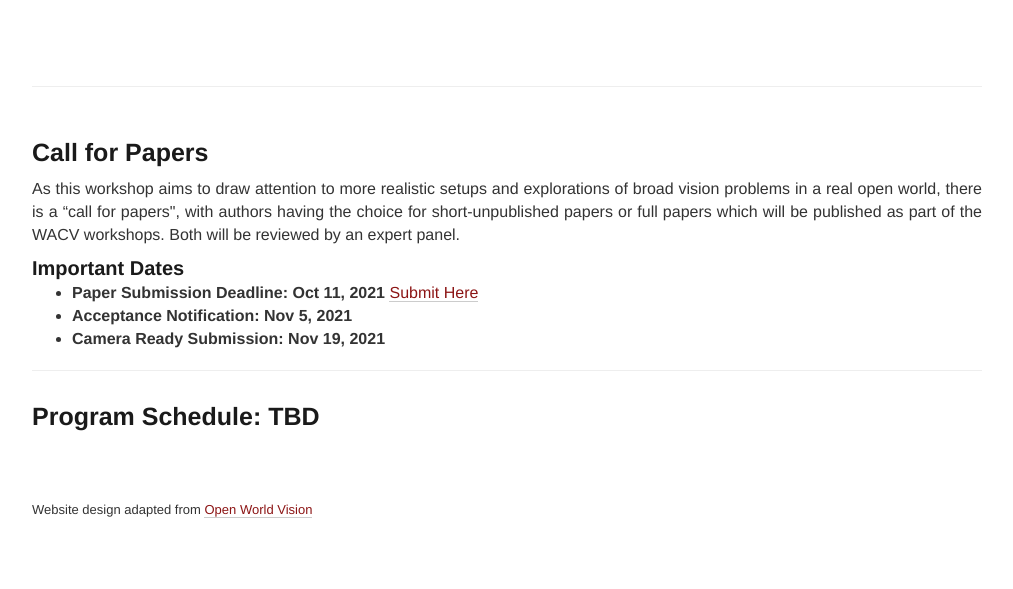
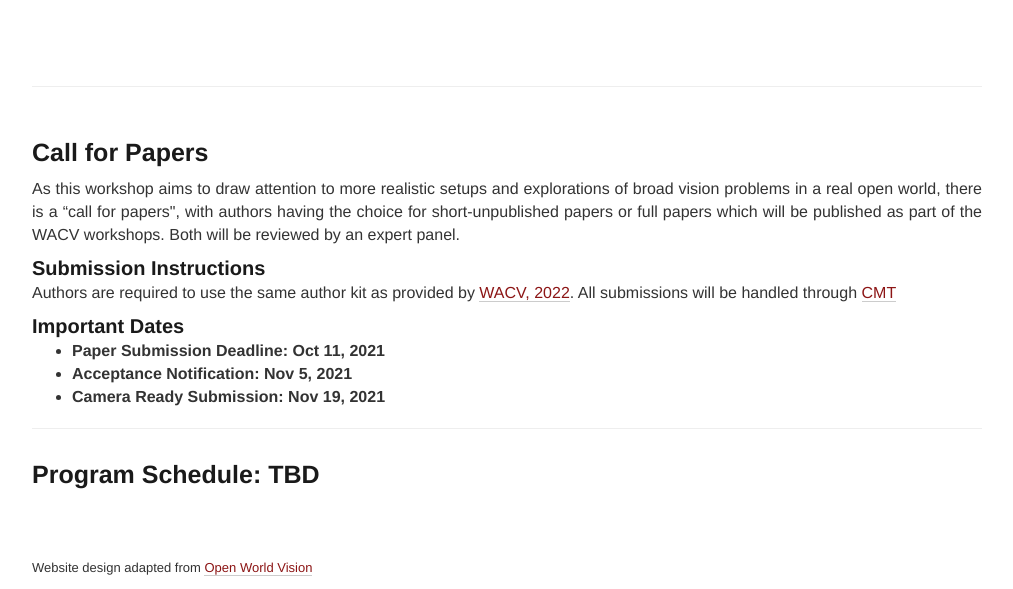
Before and after one commit to pulkitkumar95/DNOW, a plain HTML site: page index.html in a window 1280 px wide. Shown: the part 1851-2440 px from the top of the page, without its empty margins (133-1146 px from the left). Before the commit the page ends 2382 px from the top, so only its background shows below. Drawn offline with Linux system fonts and the light colour scheme.

Commit message:
including submission instructions

```diff
--- a/index.html
+++ b/index.html
@@ -282,9 +282,11 @@
       <div class="col-xs-12 col-sm-12">
         <h2>Call for Papers</h2>
         <p>As this workshop aims to draw attention to more realistic setups and explorations of broad vision problems in a real open world, there is a “call for papers", with authors having the choice for short-unpublished papers or full papers which will be published as part of the WACV workshops. Both will be reviewed by an expert panel. </p>
+        <h3>Submission Instructions</h3>
+        <p>Authors are required to use the same author kit as provided by <a href="https://wacv2022.thecvf.com/node/75" target="_blank">WACV, 2022</a>. All submissions will be handled through <a href="https://cmt3.research.microsoft.com/DWTNIOW2022/" target="_blank"> CMT</a></p>
         <h3>Important Dates</h3>
         <ul>
-          <li><b>Paper Submission Deadline: Oct 11, 2021 </b><a href="https://cmt3.research.microsoft.com/DWTNIOW2022/" target="_blank"> Submit Here</a></li>
+          <li><b>Paper Submission Deadline: Oct 11, 2021 </b></li>
           <li><b>Acceptance Notification: Nov 5, 2021</b></li>
           <li><b>Camera Ready Submission: Nov 19, 2021</b></li>
         </ul>
```
